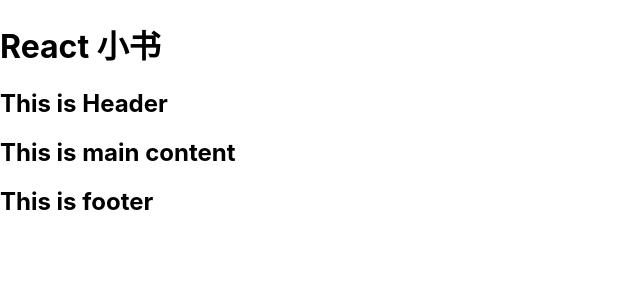
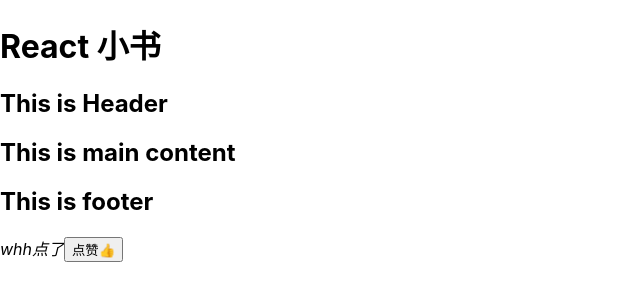
Before and after one commit to jaspermalik/React_Course, a React (Create React App) app: page / in a window 1280 px wide. Shown: the top 300 px of the page, without its empty margins (0-640 px from the left). Built offline with nearby package versions, Linux system fonts and the light colour scheme.

Commit message:
state && setState

```diff
--- a/src/index.js
+++ b/src/index.js
@@ -11,6 +11,37 @@
 // Learn more about service workers: https://bit.ly/CRA-PWA
 // serviceWorker.unregister();
 
+class LikeButton extends Component {
+  constructor() {
+    super()
+    this.state = { name: 'whh', isLiked: false }
+  }
+  handleClickOnLikeButton() {
+    /* console.log(this.state.isLiked)
+    this.setState({ isLiked: !this.state.isLiked })
+    console.log(this.state.isLiked) */
+    this.setState(prevState => {
+      return { count: 0 }
+    })
+    this.setState(prevState => {
+      return { count: prevState.count + 1 }
+    })
+    this.setState(prevState => {
+      return { count: prevState.count + 2 }
+    })
+  }
+  render() {
+    return (
+      <div>
+        <i>{this.state.name}点了</i>
+        <button onClick={this.handleClickOnLikeButton.bind(this)}>
+          {this.state.isLiked ? '取消' : '点赞'}👍
+        </button>
+        <div>{this.state.count}</div>
+      </div>
+    )
+  }
+}
 class Title extends Component {
   handleClickOnTitle(word, e) {
     console.log(e.target.innerHTML)
@@ -61,6 +92,7 @@
         <Header />
         <Main />
         <Footer />
+        <LikeButton />
       </div>
     )
   }
```
